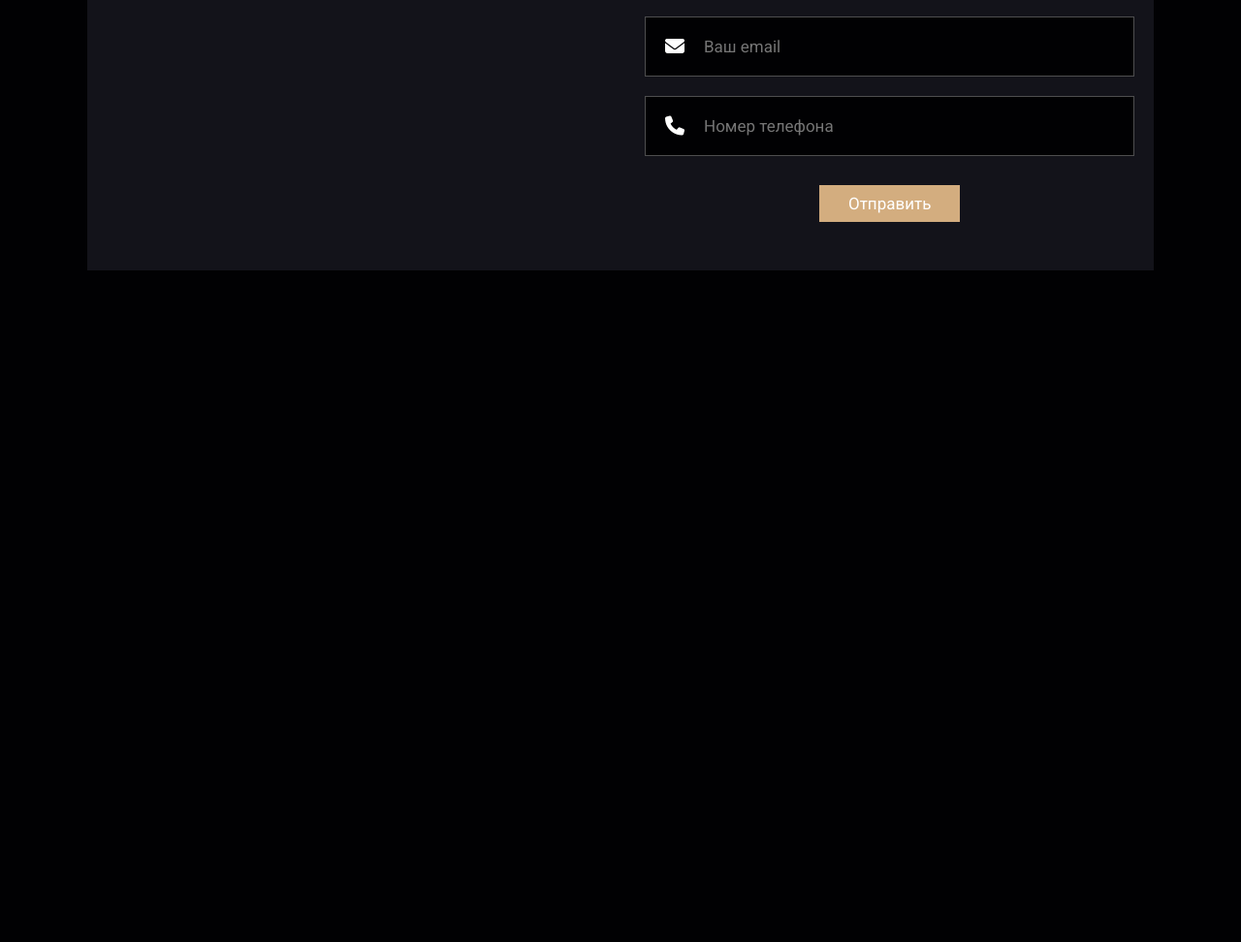
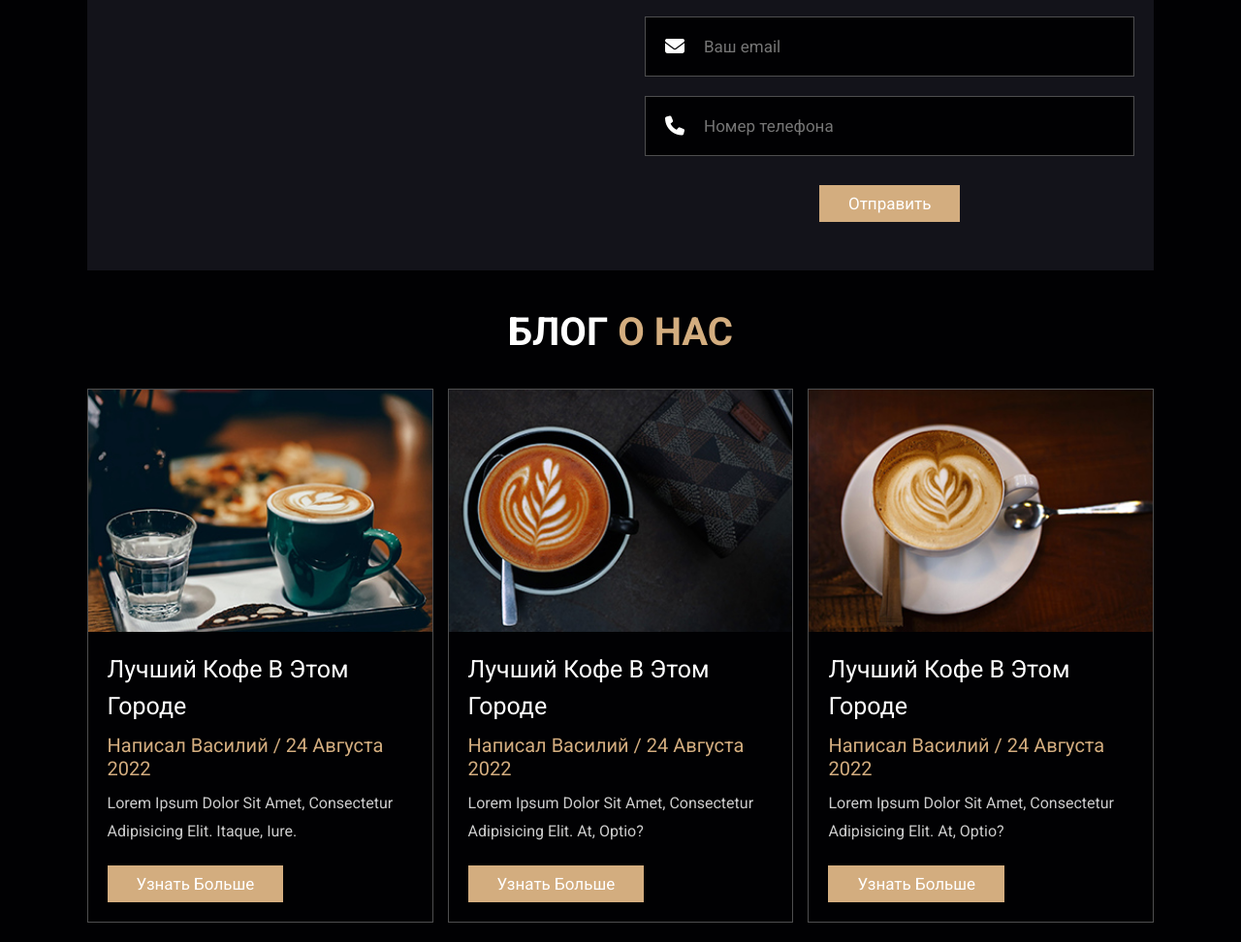
Before and after one commit to Vasilybo/Crazy-CoffeeShop, a website built with Parcel: page index.html in a window 1280 px wide. Shown: the part 3571-4543 px from the top of the page at 97% size. Before the commit the page ends 3870 px from the top, so only its background shows below. Built offline with nearby package versions, Linux system fonts and the light colour scheme.

Commit message:
added new section blog with scales pictures for link to...

```diff
--- a/css/style.css
+++ b/css/style.css
@@ -457,6 +457,60 @@ section {
   background: none;
 }
 
+.blogs .box-container {
+  display: grid;
+  grid-template-columns: repeat(auto-fit, minmax(30rem, 1fr));
+  gap: 1.5rem;
+}
+
+.blogs .box-container .box {
+  border: var(--border);
+}
+
+.blogs .box-container .box .image {
+  height: 25rem;
+  overflow: hidden;
+  width: 100%;
+}
+
+.blogs .box-container .box .image img {
+  height: 100%;
+  object-fit: cover;
+  width: 100%;
+}
+
+.blogs .box-container .box:hover .image img {
+  transform: scale(1.2);
+}
+
+.blogs .box-container .box .content {
+  padding: 2rem;
+}
+
+.blogs .box-container .box .content .title {
+  font-size: 2.5rem;
+  line-height: 1.5;
+  color: #ffffff;
+}
+
+.blogs .box-container .box .content .title:hover {
+  color: var(--main-color);
+}
+
+.blogs .box-container .box .content span {
+  color: var(--main-color);
+  display: block;
+  padding-top: 1rem;
+  font-size: 2rem;
+}
+
+.blogs .box-container .box .content p {
+  font-size: 1.6rem;
+  line-height: 1.8;
+  color: #cccccc;
+  padding: 1rem 0;
+}
+
 
 
 
--- a/index.html
+++ b/index.html
@@ -294,6 +294,45 @@
   </div>
 </section>
 
+<section class="blogs" id="blogs">
+  <h1 class="heading">Блог <span>о нас</span></h1>
+  <div class="box-container">
+    <div class="box">
+      <div class="image">
+        <img src="./img/blog-1.jpeg" alt="">
+      </div>
+      <div class="content">
+        <a href="#" class="title">Лучший кофе в этом городе</a>
+        <span>Написал Василий / 24 августа 2022</span>
+        <p>Lorem ipsum dolor sit amet, consectetur adipisicing elit. Itaque, iure.</p>
+        <a href="#" class="btn">Узнать больше</a>
+      </div>
+    </div>
+    <div class="box">
+      <div class="image">
+        <img src="./img/blog-2.jpeg" alt="">
+      </div>
+      <div class="content">
+        <a href="#" class="title">Лучший кофе в этом городе</a>
+        <span>Написал Василий / 24 августа 2022</span>
+        <p>Lorem ipsum dolor sit amet, consectetur adipisicing elit. At, optio?</p>
+        <a href="#" class="btn">Узнать больше</a>
+      </div>
+    </div>
+    <div class="box">
+      <div class="image">
+        <img src="./img/blog-3.jpeg" alt="">
+      </div>
+      <div class="content">
+        <a href="#" class="title">Лучший кофе в этом городе</a>
+        <span>Написал Василий / 24 августа 2022</span>
+        <p>Lorem ipsum dolor sit amet, consectetur adipisicing elit. At, optio?</p>
+        <a href="#" class="btn">Узнать больше</a>
+      </div>
+    </div>
+  </div>
+</section>
+
 <script src="./js/script.js"></script>
 </body>
 </html>
```
